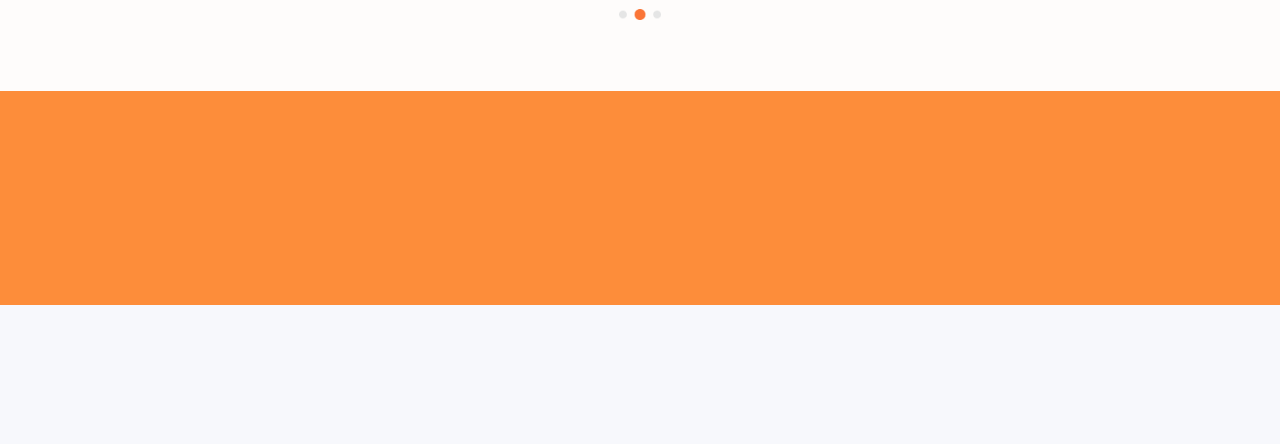
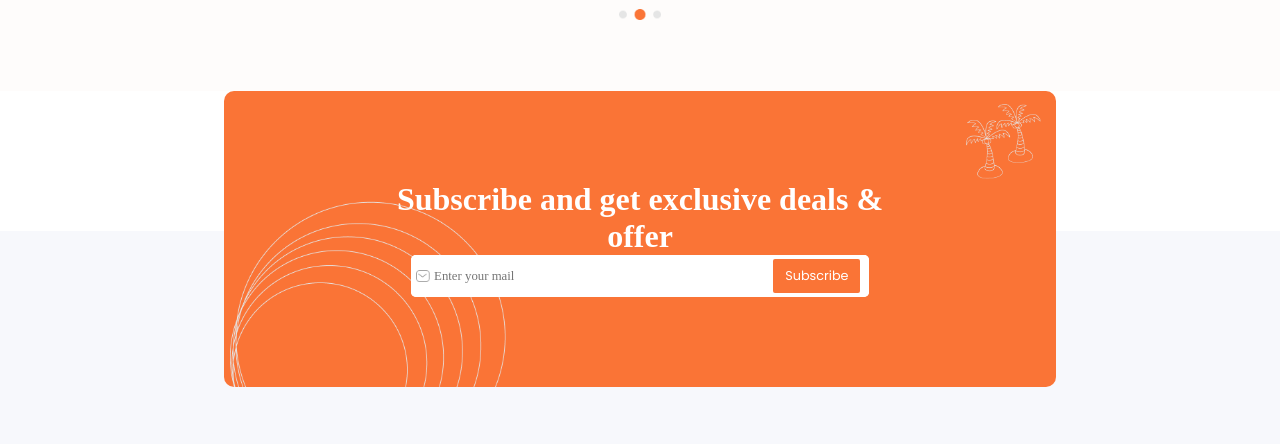
Before and after one commit to AshwathRK/Trabook, a plain HTML site: page Trabook/index.html in a window 1280 px wide. Shown: the part 3227-3671 px from the top of the page. Drawn offline with Linux system fonts and the light colour scheme; a web font is replaced by a local one.

Commit message:
UI design done

```diff
--- a/Trabook/footer.css
+++ b/Trabook/footer.css
@@ -6,86 +6,186 @@
     --BTN_SEC_ORANGE: #FD8D3A;
     --FC-SHAD: #666666;
     --BG-TODO: #F7F8FC;
-    --BG-SEC-SHAD:#999999;
+    --BG-SEC-SHAD: #999999;
 }
 
-.flex{
+@font-face{
+    font-family: poppins-regular;
+    src: url('https://fonts.googleapis.com/css2?family=Inter:ital,opsz,wght@0,14..32,100..900;1,14..32,100..900&family=Poppins:ital,wght@0,100;0,200;0,300;0,400;0,500;0,600;0,700;0,800;0,900;1,100;1,200;1,300;1,400;1,500;1,600;1,700;1,800;1,900&family=Volkhov:ital,wght@0,400;0,700;1,400;1,700&display=swap');
+}
+
+.flex {
     display: flex;
 }
 
-.footer{
+
+.footer {
     width: 100%;
-    aspect-ratio:2.14/1;
+    aspect-ratio: 2.14/1;
     position: relative;
     flex-direction: column;
-    .subscribe_page{
+    align-items: center;
+
+    .subscribe_page {
+        position: relative;
         width: 100%;
         height: 23.4%;
-        aspect-ratio: 2.813/1;
-        background-color: var(--BTN_SEC_ORANGE);
-        position: absolutes;
+        justify-content: center;
+
+        /* background-color: var(--BTN_SEC_ORANGE); */
+        .dealsOffers {
+            position: absolute;
+            width: 65%;
+            aspect-ratio: 2.81/1;
+            background-color: #FA7436;
+            border-radius: 10px;
+            flex-direction: column;
+            align-items: center;
+            justify-content: center;
+
+            .mainText {
+                font-size: 2.5vw;
+                width: 60%;
+                color: white;
+                text-align: center;
             }
-    .butomn_footer{
+
+            .mail {
+                width: 55%;
+                background-color: white;
+                justify-content: flex-start;
+                align-items: center;
+                position: relative;
+                border-radius: 5px;
+                z-index: 1;
+
+                .mailBox {
+                    width: 3%;
+                    position: absolute;
+                    left: 0.4vw;
+
+                }
+
+                .text {
+                    width: 100%;
+                    padding: 3% 0 3% 5%;
+                    border: none;
+                    border-radius: 5px;
+                    color: var(--FONT_COLOR);
+                }
+
+                .text::placeholder {
+                    font-family: poppins-regular;
+                    font-size: 1vw;
+                }
+                .subscribe{
+                    position: absolute;
+                    left: 28.3vw;
+                    width: 19%;
+                    height: 80%;
+                    background-color: var(--BTN_ORANGE);
+                    color: white;
+                    border: none;
+                    border-radius: 2px;
+                    font-size: 1vw;
+                    transition: opacity 0.15s;
+                }
+                .subscribe:hover{
+                    opacity: 0.8;
+                }
+            }
+            .element{
+                position: absolute;
+                width: 40%;
+                height: auto;
+                right: 38.5vw;
+                bottom: 0vw;
+            }
+            .cocoTree{
+                position: absolute;
+                left: 58vw;
+                top: 1vw;
+                width: 9%;
+
+            }
+        }
+
+    }
+
+    .butomn_footer {
         width: 100%;
         height: 76.6%;
         aspect-ratio: 2.79/1;
         background-color: var(--BG-TODO);
         justify-content: center;
-        .footer_info{
+
+        .footer_info {
             width: 65%;
             justify-content: flex-end;
             flex-direction: column;
-            .container_foot{
+
+            .container_foot {
                 height: 35%;
                 width: 100%;
-                .left_info{
+
+                .left_info {
                     width: 40%;
                     height: 100%;
                     flex-direction: column;
                     justify-content: space-evenly;
-                    .logo{
+
+                    .logo {
                         width: 25%;
                     }
-                    .para{
+
+                    .para {
                         color: var(--FC-SHAD);
-                       font-size:0.9vw ;
+                        font-size: 0.9vw;
                         width: 60%;
                     }
-                    .social_media{
-                        img{
+
+                    .social_media {
+                        img {
                             width: 40%;
                             height: auto;
                         }
                     }
                 }
-                .right_info{
+
+                .right_info {
                     width: 60%;
-                    height:100%;
+                    height: 100%;
                     justify-content: space-evenly;
-                    .info{
+
+                    .info {
                         flex-direction: column;
                         /* align-items: center; */
-                        width: 21.33%;;
+                        width: 21.33%;
+                        ;
                         height: 100%;
-                        .hedding{
+
+                        .hedding {
                             height: 20%;
                             padding: 0;
                             align-items: center;
-                            .hedding_info{
+
+                            .hedding_info {
                                 font-size: 0.9vw;
                                 /* padding: 15% 0; */
                             }
                         }
-                        .links{
+
+                        .links {
                             height: 60%;
                             padding: 10% 0;
                             flex-direction: column;
                             justify-content: space-between;
-                                .underLinks{
+
+                            .underLinks {
                                 flex-direction: column;
                                 justify-content: space-between;
 
-                                    .subLinks{
+                                .subLinks {
                                     text-decoration: none !important;
                                     font-size: 0.9vw;
                                     color: var(--FC-SHAD);
@@ -96,17 +196,20 @@
                     }
                 }
             }
-            hr{
+
+            hr {
                 height: 0.01%;
                 width: 100%;
                 background-color: var(--FONT_COLOR);
             }
-            .copyRights{
+
+            .copyRights {
                 width: 100%;
                 height: 13%;
                 justify-content: space-between;
                 align-items: center;
-                p{
+
+                p {
                     font-size: 0.9vw;
                     color: var(--BG-SEC-SHAD);
                 }
--- a/Trabook/index.html
+++ b/Trabook/index.html
@@ -429,13 +429,22 @@
     </div>
     <!-- FOOTER -->
     <footer class="footer flex">
-        <div class="subscribe_page">
-            <!-- <h1>
+        <div class="subscribe_page flex">
+            <div class="dealsOffers flex">
+                <h1 class="volkhov-bold mainText">
+                    Subscribe and get exclusive deals & offer
+                </h1>
+                <div class="mail flex">
+                    <img id="text" class="mailBox" src="asserts/mailbox.png" alt="mailbox">
+                    <input class="text" type="text" placeholder="Enter your mail">
+                    <button class="subscribe poppins-regular">
+                        Subscribe
+                    </button>
 
-            </h1>
-            <div>
-
-            </div> -->
+                </div>
+                <img class="element" src="asserts/Element.png" alt="Element">
+                <img class="cocoTree" src="asserts/Footer_coco.png" alt="Coconettree">
+            </div>
         </div>
         <div class="butomn_footer flex">
             <div class="footer_info flex">
```
Also changed, not shown: Trabook/asserts/Element.png (added), Trabook/asserts/Footer_coco.png (added), Trabook/asserts/mailbox.png (added). Lines whose indentation alone changed are shown as unchanged.
